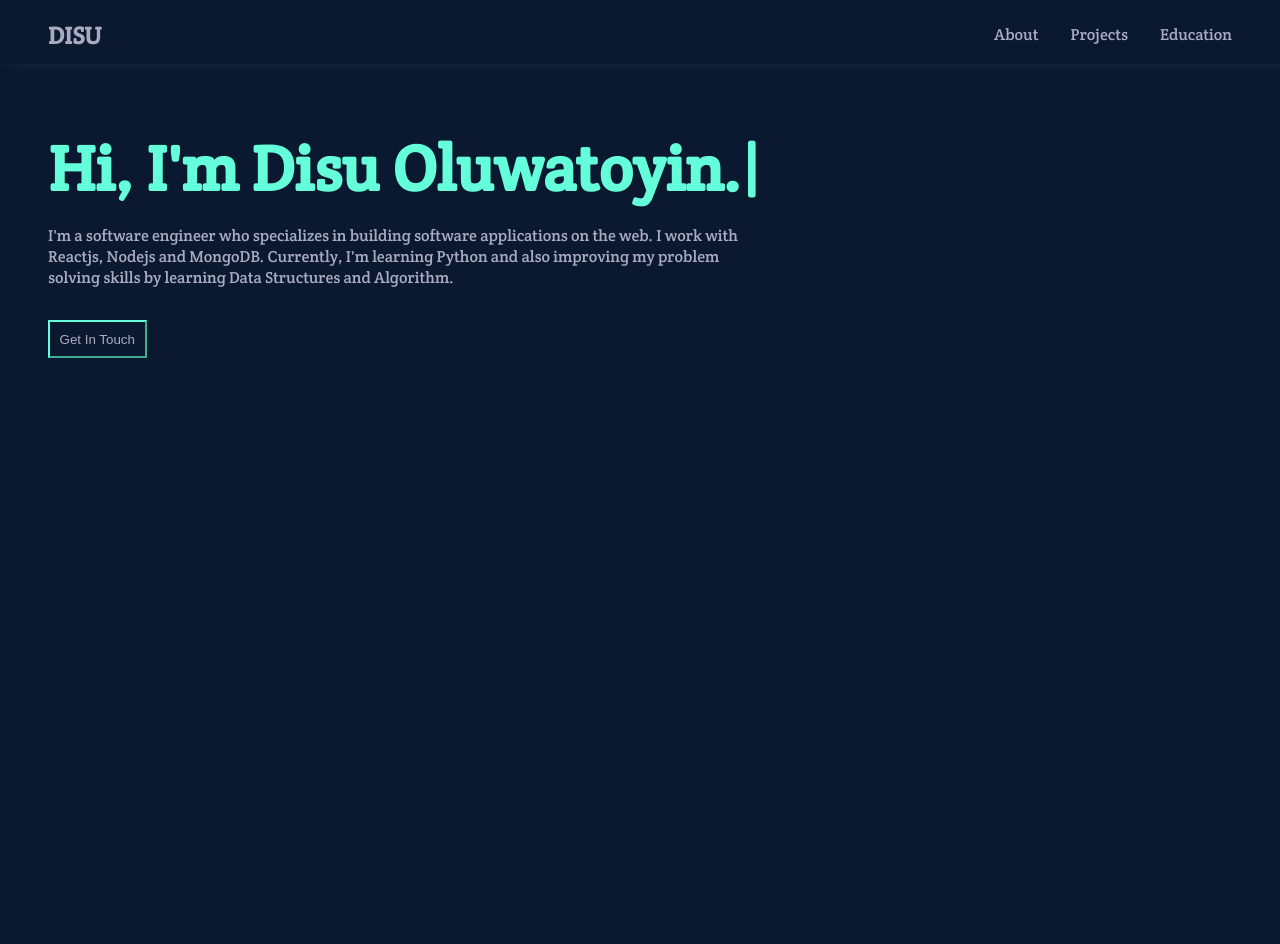
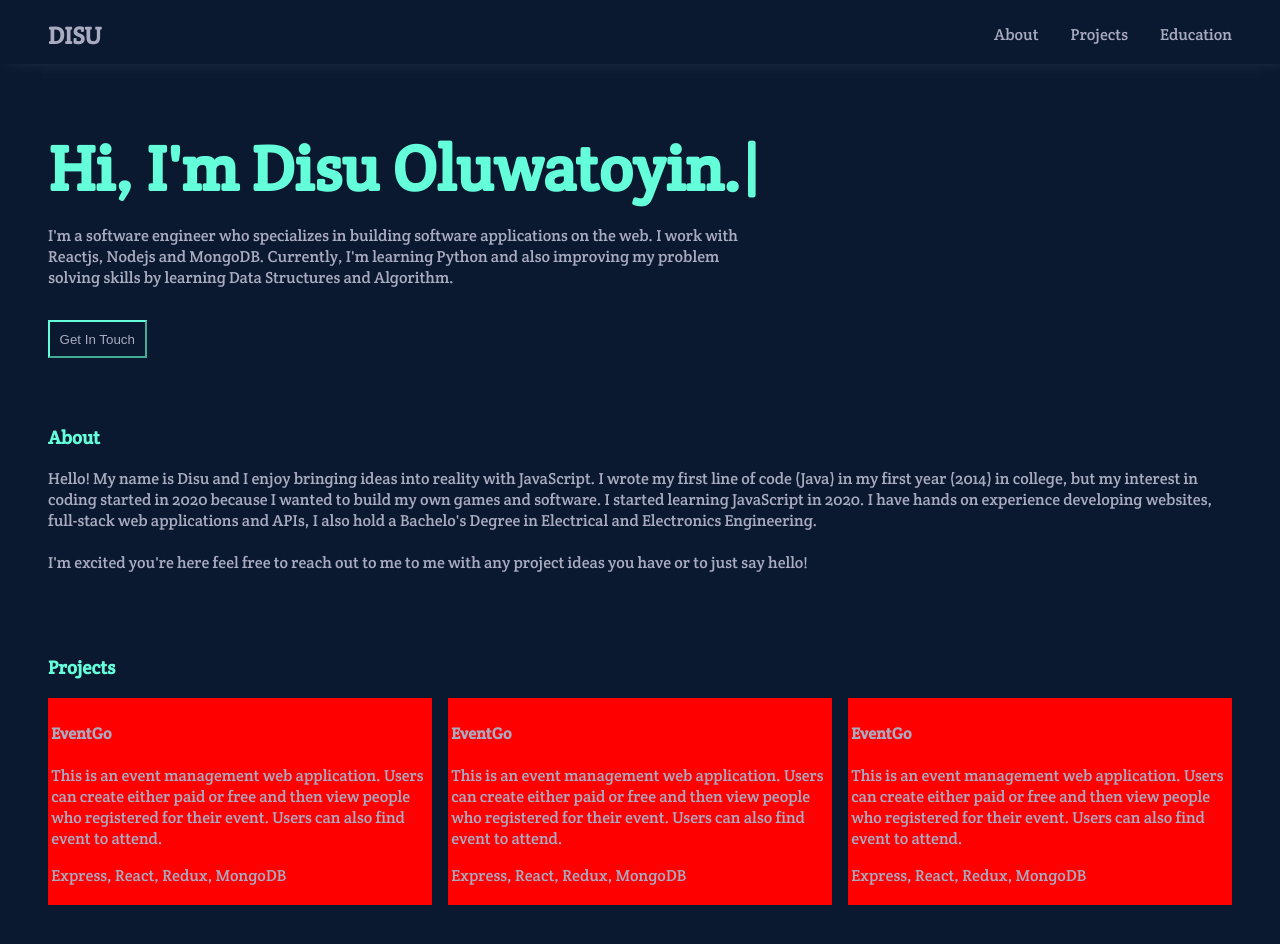
Before and after one commit to sephson/fictional-barnacle, a React (Create React App) app: page / in a window 1280 px wide. Shown: the top 944 px of the page. Before the commit the page ends 800 px from the top, so only its background shows below. Built offline with nearby package versions, Linux system fonts and the light colour scheme.

Commit message:
project and about section

```diff
--- a/src/App.js
+++ b/src/App.js
@@ -1,11 +1,15 @@
 import "./App.css";
 import Navbar from "./components/Navbar/navbar";
 import Hero from "./components/Hero/hero";
+import About from "./components/About/about";
+import Project from "./components/Projects/project";
 function App() {
   return (
     <div className="App">
       <Navbar />
       <Hero />
+      <About />
+      <Project />
     </div>
   );
 }
--- /dev/null
+++ b/src/components/About/about.js
@@ -0,0 +1,24 @@
+import React from "react";
+
+const about = () => {
+  return (
+    <div style={{ "margin-top": "0", "padding-top": "0" }} className="hero">
+      <h3 style={{ color: "#64ffda" }}>About</h3>
+      <p>
+        Hello! My name is Disu and I enjoy bringing ideas into reality with
+        JavaScript. I wrote my first line of code (Java) in my first year (2014)
+        in college, but my interest in coding started in 2020 because I wanted
+        to build my own games and software. I started learning JavaScript in
+        2020. I have hands on experience developing websites, full-stack web
+        applications and APIs, I also hold a Bachelo's Degree in Electrical and
+        Electronics Engineering.
+        <br />
+        <br />
+        I'm excited you're here feel free to reach out to me to me with any
+        project ideas you have or to just say hello!
+      </p>
+    </div>
+  );
+};
+
+export default about;
--- a/src/components/Navbar/navbar.css
+++ b/src/components/Navbar/navbar.css
@@ -1,11 +1,11 @@
 .navbarItems {
   height: 4rem;
   display: grid;
-  position: fixed;
   grid-template-columns: repeat(2, auto);
   width: 100%;
   top: 0;
   box-shadow: 10px -15px 20px 0px;
+  position: absolute;
 }
 
 .desktop-menu {
--- /dev/null
+++ b/src/components/Projects/project.css
@@ -0,0 +1,9 @@
+.my-projects {
+  display: grid;
+  grid-template-columns: 1fr 1fr 1fr;
+  gap: 1rem;
+}
+.single-proj {
+  background-color: red;
+  padding: 0.2rem;
+}
--- /dev/null
+++ b/src/components/Projects/project.js
@@ -0,0 +1,44 @@
+import React from "react";
+import "./project.css";
+import GitHubIcon from "@material-ui/icons/GitHub";
+import VisibilityIcon from "@material-ui/icons/Visibility";
+import TwitterIcon from "@material-ui/icons/Twitter";
+
+const about = () => {
+  return (
+    <div style={{ "margin-top": "0", "padding-top": "0" }} className="hero">
+      <h3 style={{ color: "#64ffda" }}>Projects</h3>
+      <div className="my-projects">
+        <div className="single-proj">
+          <h4 className="proj-title">EventGo</h4>
+          <p className="desc">
+            This is an event management web application. Users can create either
+            paid or free and then view people who registered for their event.
+            Users can also find event to attend.
+          </p>
+          <p className="stacks">Express, React, Redux, MongoDB</p>
+        </div>
+        <div className="single-proj">
+          <h4 className="proj-title">EventGo</h4>
+          <p className="desc">
+            This is an event management web application. Users can create either
+            paid or free and then view people who registered for their event.
+            Users can also find event to attend.
+          </p>
+          <p className="stacks">Express, React, Redux, MongoDB</p>
+        </div>
+        <div className="single-proj">
+          <h4 className="proj-title">EventGo</h4>
+          <p className="desc">
+            This is an event management web application. Users can create either
+            paid or free and then view people who registered for their event.
+            Users can also find event to attend.
+          </p>
+          <p className="stacks">Express, React, Redux, MongoDB</p>
+        </div>
+      </div>
+    </div>
+  );
+};
+
+export default about;
```
